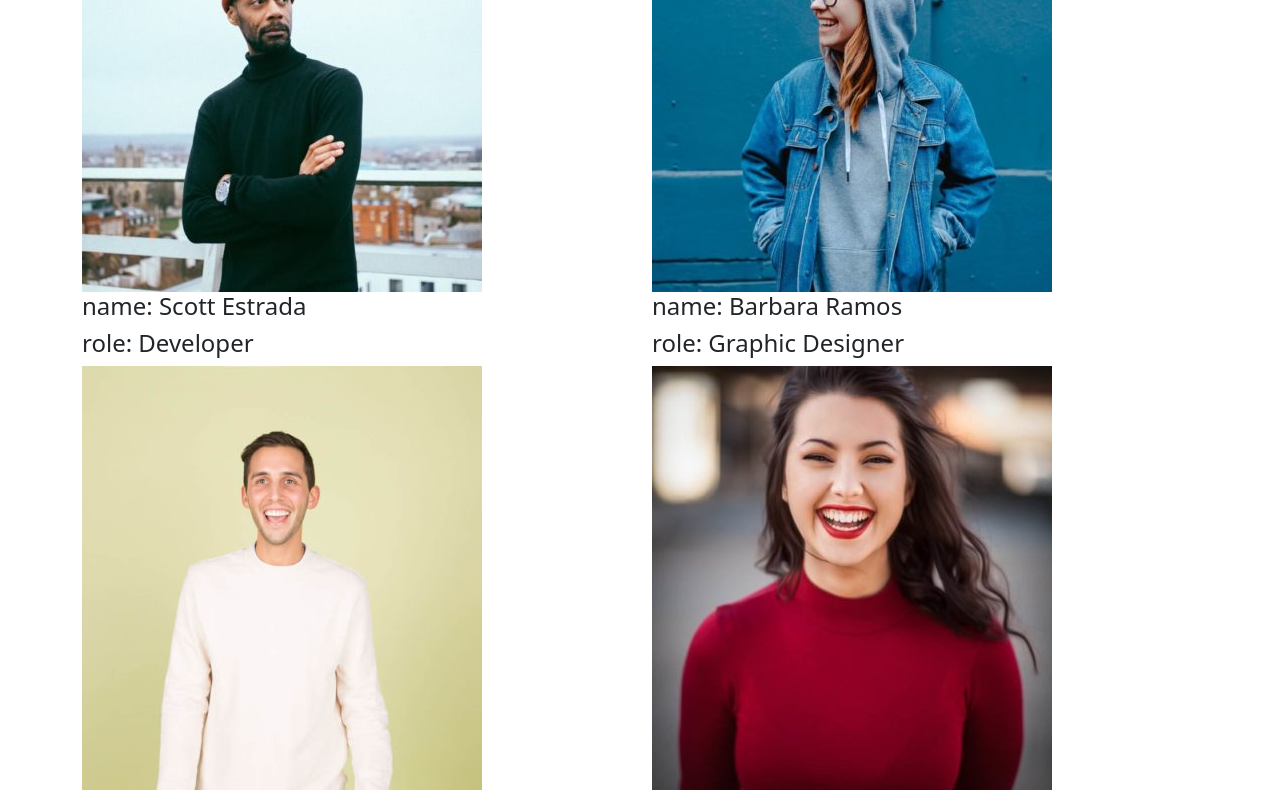
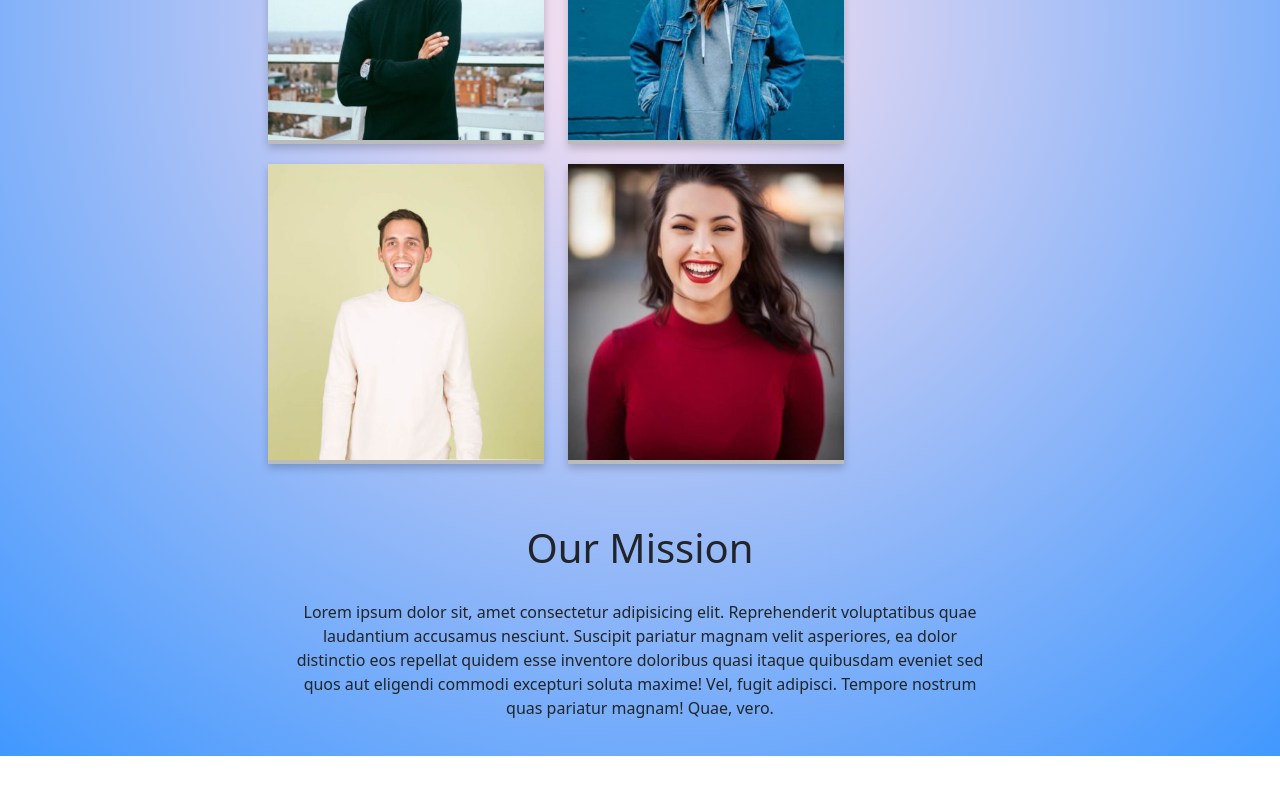
Before and after one commit to stefanenache12/js-our-team, a plain HTML site: page index.html in a window 1280 px wide. Shown: the part 713-1503 px from the top of the page. After the commit the page ends 1469 px from the top, so only its background shows below. Drawn offline with nearby package versions, Linux system fonts and the light colour scheme.

Commit message:
END PROJECT+BONUS 2

```diff
--- a/css/style.css
+++ b/css/style.css
@@ -5,3 +5,69 @@
     padding: 0;
     box-sizing: border-box;
 }
+
+body{
+    background: rgb(255,226,239);
+    background: radial-gradient(circle, rgba(255,226,239,1) 0%, rgba(65,152,255,1) 100%);
+}
+
+.container {
+    width: 60%;
+}
+
+.flip-card {
+    background-color: transparent;
+    width: 300px;
+    height: 300px;
+    perspective: 1000px;
+    margin-bottom: 1.25rem;
+  }
+
+  .flip-card-inner {
+    position: relative;
+    width: 100%;
+    height: 100%;
+    text-align: center;
+    transition: transform 0.6s;
+    transform-style: preserve-3d;
+    box-shadow: 0 4px 8px 0 rgba(0,0,0,0.2);
+  }
+
+  .flip-card:hover .flip-card-inner {
+    transform: rotateY(180deg);
+  }
+
+  .flip-card-front, .flip-card-back {
+    position: absolute;
+    width: 100%;
+    height: 100%;
+    -webkit-backface-visibility: hidden;
+    backface-visibility: hidden;
+  }
+
+  .flip-card-front {
+    background-color: #bbb;
+    color: black;
+  }
+
+  .flip-card-back {
+    background-color: #4f5d7c;
+    color: white;
+    transform: rotateY(180deg);
+  }
+
+  h2 {
+    margin-top: 6.25rem;
+  }
+
+  h1 {
+    padding-top: 2.5rem;
+  }
+
+  p {
+    padding: 1.25rem;
+  }
+
+  img {
+    width: 100%;
+  }
--- a/index.html
+++ b/index.html
@@ -36,10 +36,23 @@
 
     <body>
 
-        <div class="container">
+        <div class="container text-center">
+
+            <h1>OUR TEAM</h1>
+
+            <p>Lorem, ipsum dolor sit amet consectetur adipisicing elit. Consequuntur vel, voluptas sint praesentium deleniti tenetur magnam id soluta adipisci. Unde?</p>
+
+            <h4>For a better user experience hover the images</h4>
 
             <div class="row">
 
+
+            </div>
+
+            <div>
+                <h1>Our Mission</h1>
+
+                <p>Lorem ipsum dolor sit, amet consectetur adipisicing elit. Reprehenderit voluptatibus quae laudantium accusamus nesciunt. Suscipit pariatur magnam velit asperiores, ea dolor distinctio eos repellat quidem esse inventore doloribus quasi itaque quibusdam eveniet sed quos aut eligendi commodi excepturi soluta maxime! Vel, fugit adipisci. Tempore nostrum quas pariatur magnam! Quae, vero.</p>
             </div>
 
         </div>
--- a/js/main.js
+++ b/js/main.js
@@ -36,26 +36,45 @@ const ourTeam = [
     },
 ];
 
-let container = document.querySelector('.row');
+const container = document.querySelector('.row');
 
 for (let index = 0; index < ourTeam.length; index++) {
         const element = ourTeam[index];
 
-
         let card = document.createElement('div');
-        card.classList.add('col')
+        card.classList.add('flip-card','col-5');
         container.appendChild(card);
 
+        let flipCardInner = document.createElement('div');
+        flipCardInner.classList.add('flip-card-inner');
+        card.appendChild(flipCardInner);
+
+        let flipCardFront = document.createElement('div');
+        flipCardFront.classList.add('flip-card-front');
+        flipCardInner.appendChild(flipCardFront);
+
+        let flipCardBack = document.createElement('div');
+        flipCardBack.classList.add('flip-card-back');
+        flipCardInner.appendChild(flipCardBack);
 
         for (const key in element) {
 
             if (key === 'profileImg') {
-              let img = document.createElement('img');
-              img.src = element[key];
-              card.appendChild(img);
-            } else {
-              let cardInfo = document.createElement('h4');
-              cardInfo.innerHTML = `${key}: ${element[key]}`;
-              card.appendChild(cardInfo);
-        }}
+
+                let img = document.createElement('img');
+                img.src = element[key];
+                flipCardFront.appendChild(img);
+            }
+            else if (key === 'name'){
+
+                let nameContainer = document.createElement('h2');
+                nameContainer.innerHTML = `${element[key]}`;
+                flipCardBack.appendChild(nameContainer);
+            }
+            else {
+                let roleContainer = document.createElement('p');
+                roleContainer.innerHTML = `${element[key]}`;
+                flipCardBack.appendChild(roleContainer);
+            }
+        }
 };
```
